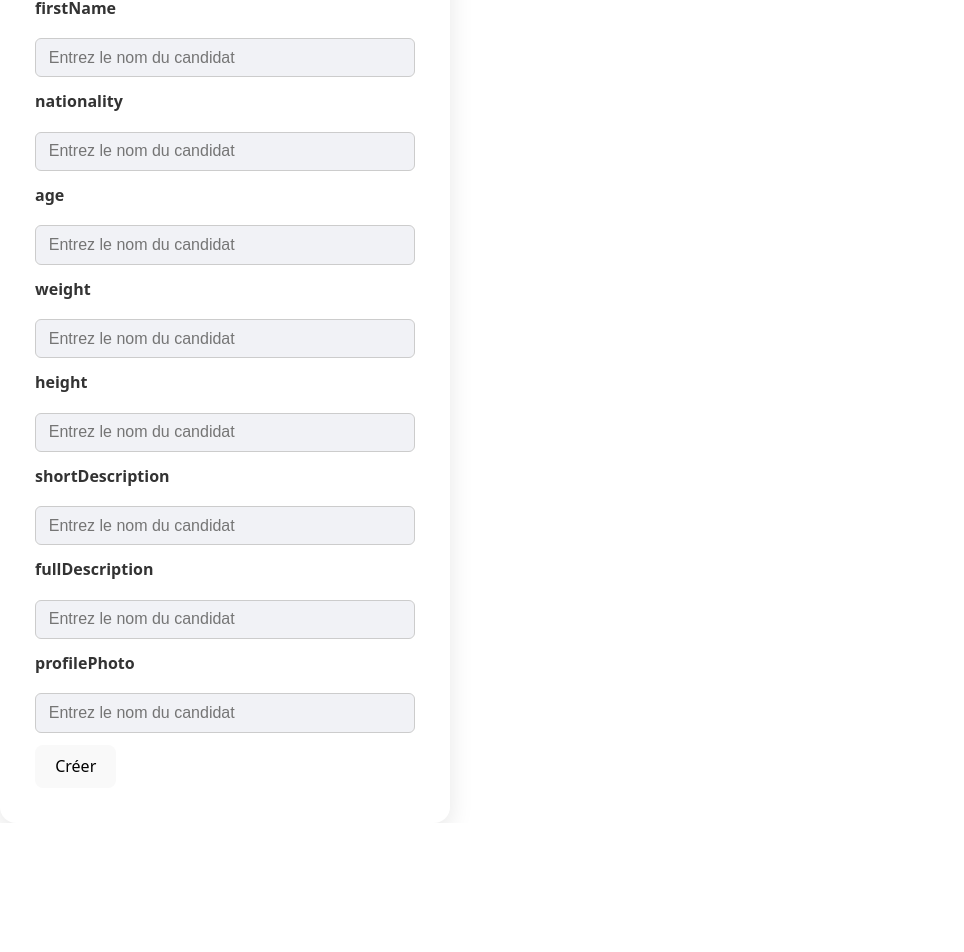
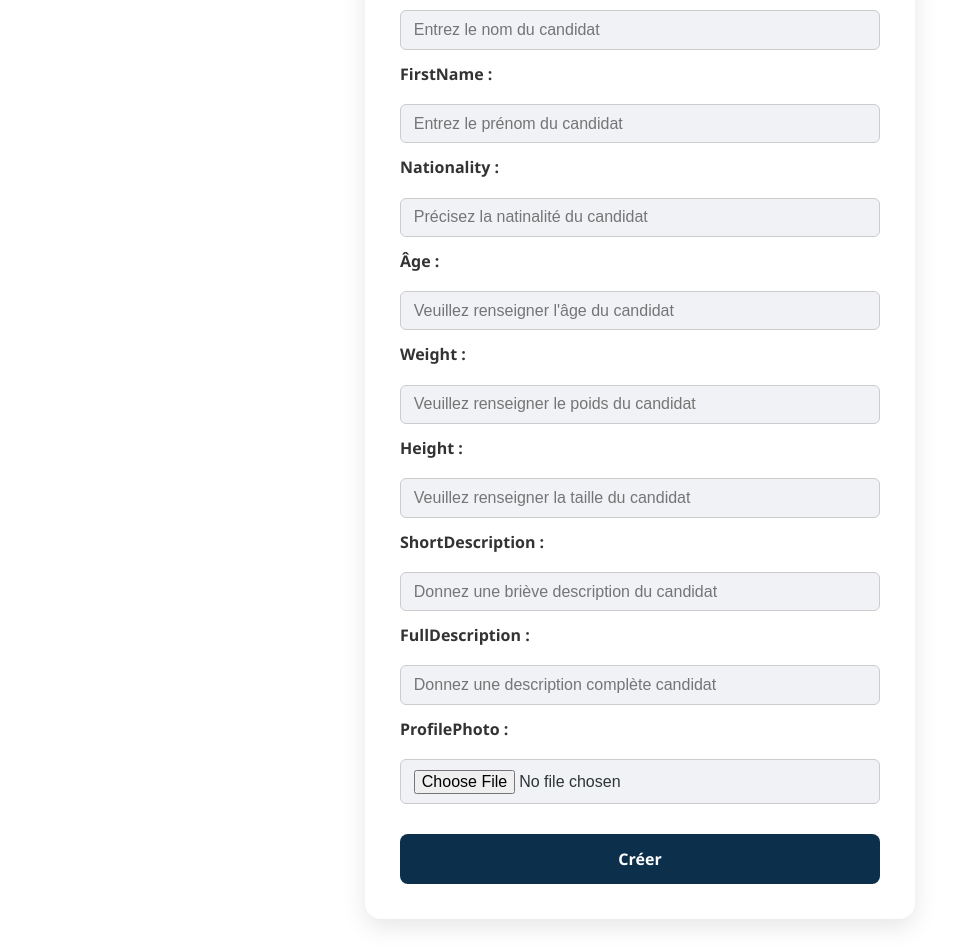
Before and after one commit to Ahoefa12/vote_front, a React (Vite) app: page /candidats in a window 1280 px wide. Shown: the part 215-1167 px from the top of the page, without its empty margins (0-964 px from the left). Before the commit the page ends 1038 px from the top, so only its background shows below. Built offline with nearby package versions, Linux system fonts and the light colour scheme.

Commit message:
Modification de composants Input et mise en place du formulaire de création

```diff
--- a/src/App.css
+++ b/src/App.css
@@ -4,13 +4,15 @@ h1 {
   color: rgb(12, 47, 75);
   text-transform: capitalize;
   letter-spacing: 1px;
+  text-align: center;
+
 }
 .Container {
   background-color: #ffffff;
   padding: 35px;
   border-radius: 16px;
   box-shadow: 0 8px 24px rgba(0, 0, 0, 0.1);
-  width: 380px;
+  width: 480px;
   margin: auto;
   animation: slideIn 0.5s ease-in-out;
 }
@@ -39,3 +41,15 @@ label {
   text-align: left;
   color: #636e72;
 }
+
+body {
+  margin: 0;
+  font-family: 'Segoe UI', Tahoma, Geneva, Verdana, sans-serif;
+  /* background: linear-gradient(120deg, #f6f9fc, #e0f7fa); */
+  color: #2d3436;
+  display: flex;
+  justify-content: center;
+  align-items: center;
+  height: 150vh;
+
+}
--- a/src/Pages/Create/Create.tsx
+++ b/src/Pages/Create/Create.tsx
@@ -1,6 +1,7 @@
 import React, { useState } from 'react'
 import Input from '../../components/Input/Input'
 import SideBar from '../../components/Sidebar/SideBar'
+import Button from '../../components/Button/Button'
 
 export default function Create() {
     const [lastName, setLastName] = useState("")
@@ -44,23 +45,23 @@ export default function Create() {
 
 
     return (
-        <div>
+        <div className='create'>
             <SideBar/>
             <h1>
                 Créer un candidat
             </h1>
             <div className='Container'>
                 <form >
-                    <Input label='lastName' reference='lastName' type='lastName' placeholder='Entrez le nom du candidat' onChange={onFullLastNameChange} value={lastName} />
-                    <Input label='firstName' reference='firstName' type='firstName' placeholder='Entrez le nom du candidat' onChange={onFullFirstNameChange} value={firstName} />
-                    <Input label='nationality' reference='nationality' type='nationality' placeholder='Entrez le nom du candidat' onChange={onFullNationalityChange} value={nationality} />
-                    <Input label='age' reference='age' type='age' placeholder='Entrez le nom du candidat' onChange={onFullAgeChange} value={age} />
-                    <Input label='weight' reference='weight' type='weight' placeholder='Entrez le nom du candidat' onChange={onFullWeightChange} value={weight} />
-                    <Input label='height' reference='height' type='height' placeholder='Entrez le nom du candidat' onChange={onFullHeightChange} value={height} />
-                    <Input label='shortDescription' reference='shortDescription' type='shortDescription' placeholder='Entrez le nom du candidat' onChange={onFullShortDescriptionChange} value={shortDescription} />
-                    <Input label='fullDescription' reference='fullDescription' type='fullDescription' placeholder='Entrez le nom du candidat' onChange={onFullFullDescriptionChange} value={fullDescription} />
-                    <Input label='profilePhoto' reference='profilePhoto' type='profilePhoto' placeholder='Entrez le nom du candidat' onChange={onFullProfilePhotoChange} value={profilePhoto} />
-                    <button type="submit">Créer</button>
+                    <Input label='LastName :' reference='lastName' type='texti' placeholder='Entrez le nom du candidat' onChange={onFullLastNameChange} value={lastName} />
+                    <Input label='FirstName :' reference='firstName' type='text' placeholder='Entrez le prénom du candidat' onChange={onFullFirstNameChange} value={firstName} />
+                    <Input label='Nationality :' reference='nationality' type='text' placeholder='Précisez la natinalité du candidat' onChange={onFullNationalityChange} value={nationality} />
+                    <Input label='Âge :' reference='age' type='number' placeholder="Veuillez renseigner l'âge du candidat" onChange={onFullAgeChange} value={age} />
+                    <Input label='Weight :' reference='weight' type='number' placeholder='Veuillez renseigner le poids du candidat' onChange={onFullWeightChange} value={weight} />
+                    <Input label='Height :' reference='height' type='number' placeholder='Veuillez renseigner la taille du candidat' onChange={onFullHeightChange} value={height} />
+                    <Input label='ShortDescription :' reference='shortDescription' type='text' placeholder='Donnez une briève description du candidat' onChange={onFullShortDescriptionChange} value={shortDescription} />
+                    <Input label='FullDescription :' reference='fullDescription' type='text' placeholder='Donnez une description complète candidat' onChange={onFullFullDescriptionChange} value={fullDescription} />
+                    <Input label='ProfilePhoto :' reference='profilePhoto' type='file' placeholder='Veuillez charger une photo' onChange={onFullProfilePhotoChange} value={profilePhoto} />
+                    <Button label='Créer'  type='submit'/>
 
                 </form>
             </div>
--- a/src/Pages/List/List.tsx
+++ b/src/Pages/List/List.tsx
@@ -0,0 +1,11 @@
+import React from 'react'
+import SideBar from '../../components/Sidebar/SideBar'
+
+export default function List() {
+    return (
+        <div>
+            <SideBar />
+            List
+        </div>
+    )
+}
--- a/src/Providers/RouterProvider/Router.tsx
+++ b/src/Providers/RouterProvider/Router.tsx
@@ -1,12 +1,13 @@
 import { createBrowserRouter, RouterProvider } from "react-router";
 // import SideBar from "../../components/Sidebar/SideBar";
 import Create from "../../Pages/Create/Create";
+import List from "../../Pages/List/List";
 
 const router = createBrowserRouter([
 
   {
     path: "/",
-    element: <Create/>,
+    element: <List/>,
   },
 
 
--- a/src/components/Button/Button.css
+++ b/src/components/Button/Button.css
@@ -8,7 +8,16 @@
 }
 
 .btn-active{
-    background-color: blue;
+    background-color: rgb(12, 47, 75);
+    width: 100%;
+    padding: 14px;
+    margin-top: 18px;
+    border: none;
+    border-radius: 8px;
+    font-weight: bold;
+    font-size: 1rem;
+    cursor: pointer;
+    transition: background-color 0.3s ease;
     color: white;
 }
 
--- a/src/components/Sidebar/SideBar.tsx
+++ b/src/components/Sidebar/SideBar.tsx
@@ -59,8 +59,6 @@ export default function SideBar() {
           <Link to="/parametres" style={linkStyle}>
             Paramètres
           </Link>
-
-          <Button label="creer"/>
         </nav>
       </div>
     </>
```
Also changed, not shown: src/Pages/Edit/Edit.tsx (+11 -0 lines), src/Pages/Show/Show.tsx (+11 -0 lines).
